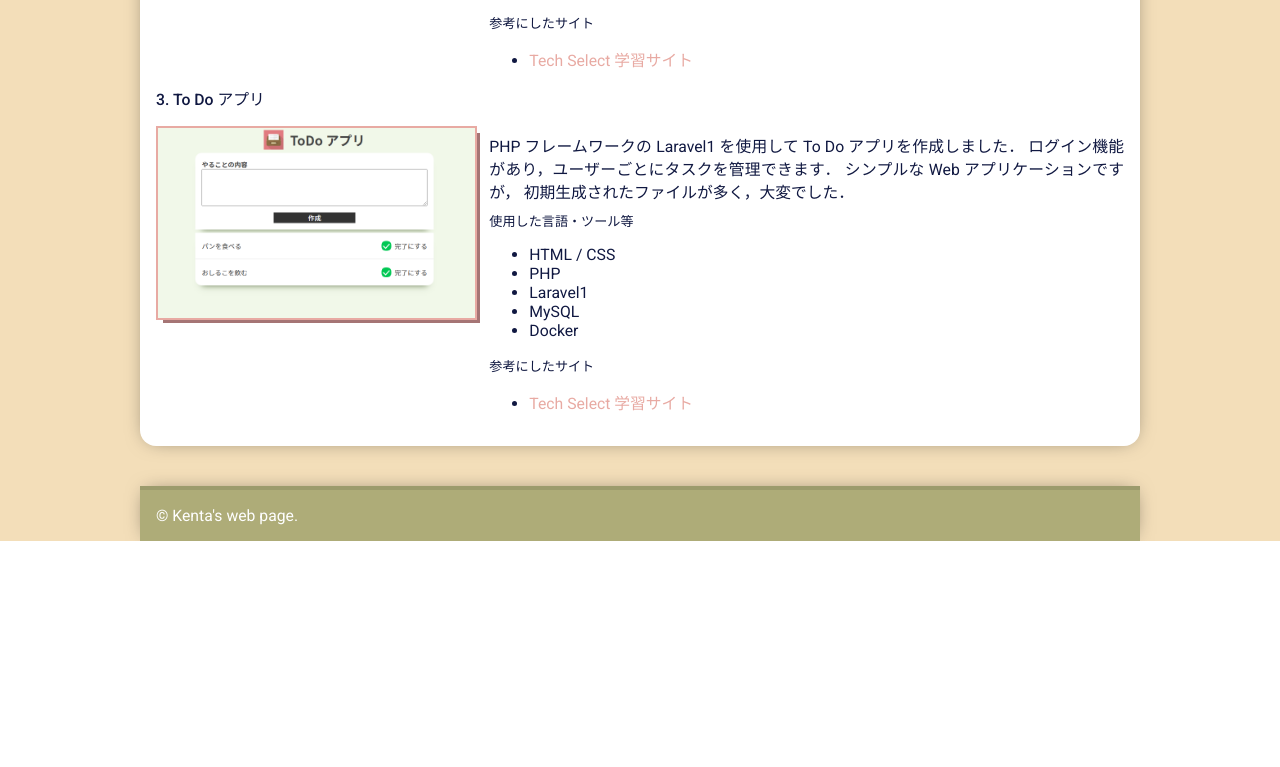
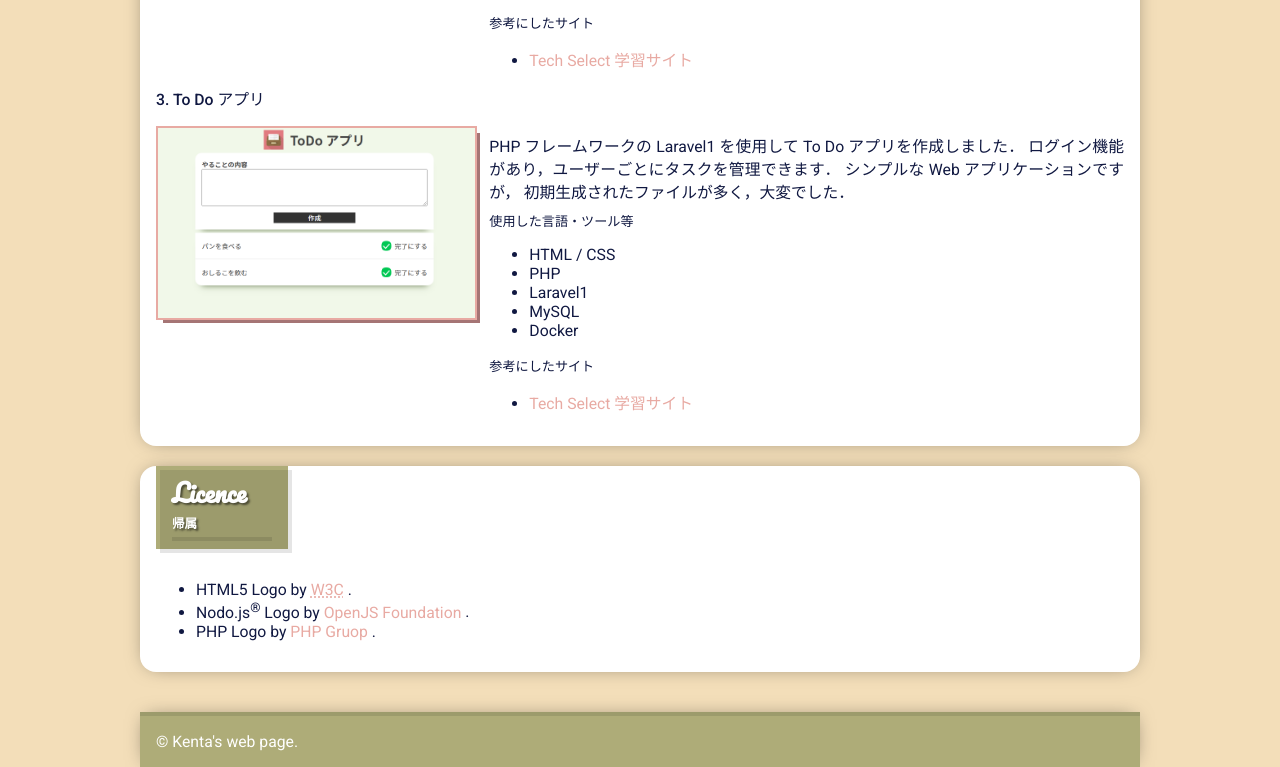
Before and after one commit to joeboxsxx/web-portfolio, a plain HTML site: page public/index.html in a window 1280 px wide. Shown: the part 2926-3693 px from the top of the page. Before the commit the page ends 3467 px from the top, so only its background shows below. Drawn offline with nearby package versions, Linux system fonts and the light colour scheme.

Commit message:
Create a card (licence)

```diff
--- a/public/index.html
+++ b/public/index.html
@@ -441,6 +441,40 @@
         </div>
       </div>
 
+      <div style="height: 20px"></div>
+
+      <div class="card-cover bg-white">
+        <h2 class="card-title-cover bg-2 text-light">
+          <div class="card-title">Licence</div>
+          <div class="card-subtitle">帰属</div>
+          <div class="card-title-line"></div>
+        </h2>
+        <div class="card-contents">
+          <ul>
+            <li>
+              <span>
+                HTML5 Logo by
+                <a href="https://www.w3.org/">
+                  <abbr title="World Wide Web Consortium">W3C</abbr>
+                </a> </span
+              >.
+            </li>
+            <li>
+              <span>
+                Nodo.js<sup>&reg;</sup> Logo by
+                <a href="https://nodejs.org/"> OpenJS Foundation </a> </span
+              >.
+            </li>
+            <li>
+              <span>
+                PHP Logo by
+                <a href="https://www.php.net/credits.php"> PHP Gruop </a> </span
+              >.
+            </li>
+          </ul>
+        </div>
+      </div>
+
       <div style="height: 40px"></div>
 
       <footer class="footer-cover bg-2 text-light">
```
